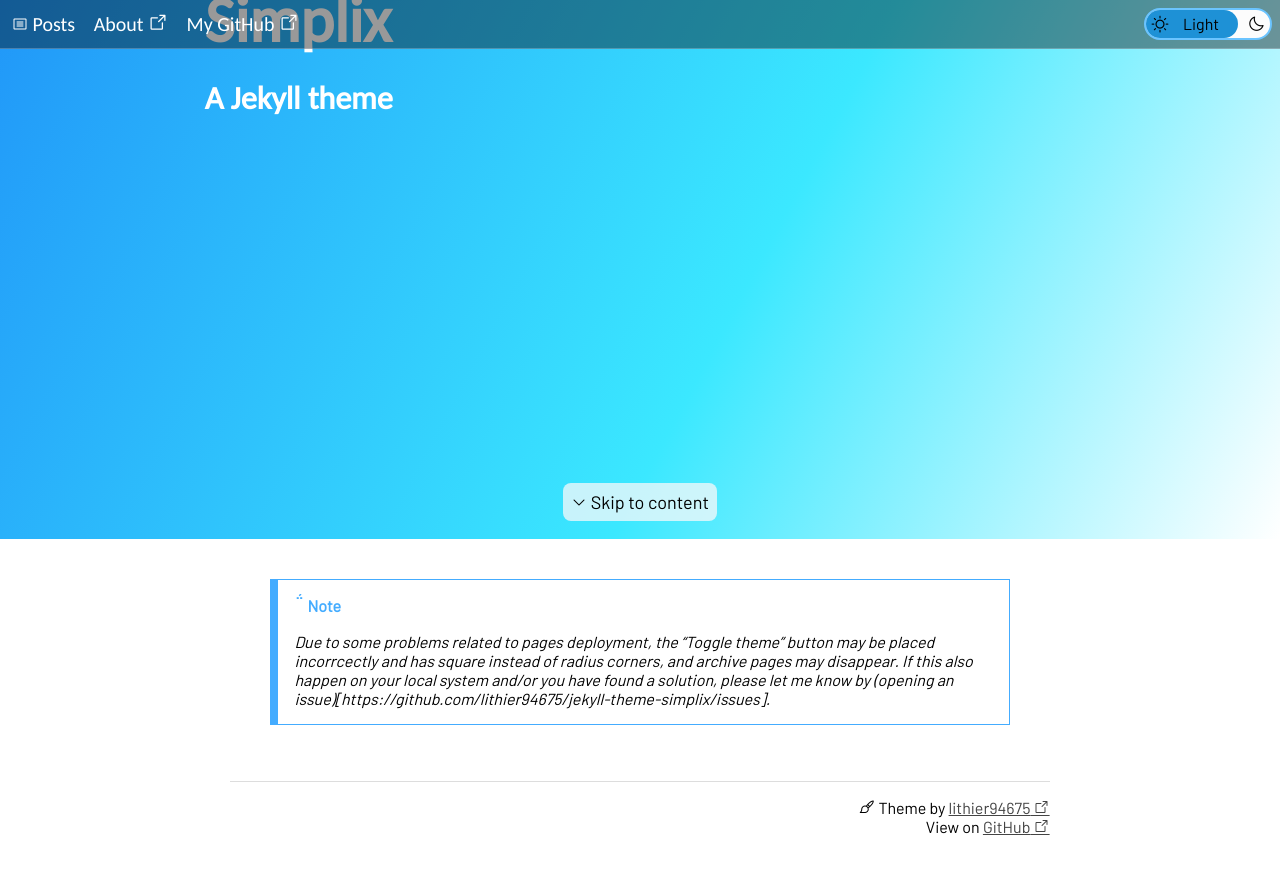
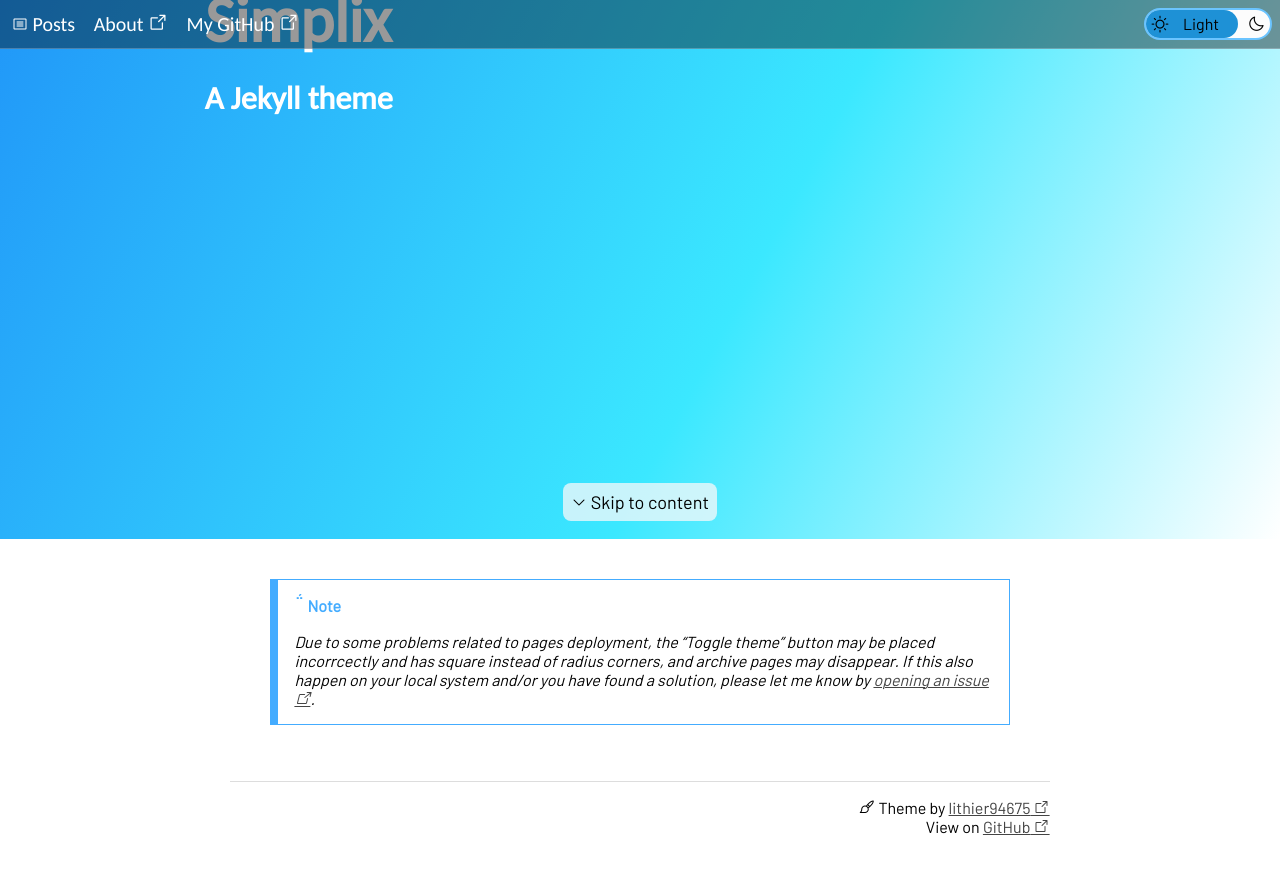
Before and after one commit to lithier94675/jekyll-theme-simplix, a Jekyll site: the page built from index.md, in a window 1280 px wide and 900 px high, scrolled down 361 px. Shown: the top 874 px of the window. Built offline with Jekyll 4.4.1, drawn with Linux system fonts in a browser that asks for light colours.

```diff
--- a/index.md
+++ b/index.md
@@ -5,4 +5,4 @@
 ---
 
 > [!NOTE]
-> Due to some problems related to pages deployment, the "Toggle theme" button may be placed incorrcectly and has square instead of radius corners, and archive pages may disappear. If this also happen on your local system and/or you have found a solution, please let me know by (opening an issue)[https://github.com/lithier94675/jekyll-theme-simplix/issues].
+> Due to some problems related to pages deployment, the "Toggle theme" button may be placed incorrcectly and has square instead of radius corners, and archive pages may disappear. If this also happen on your local system and/or you have found a solution, please let me know by [opening an issue](https://github.com/lithier94675/jekyll-theme-simplix/issues).
```
